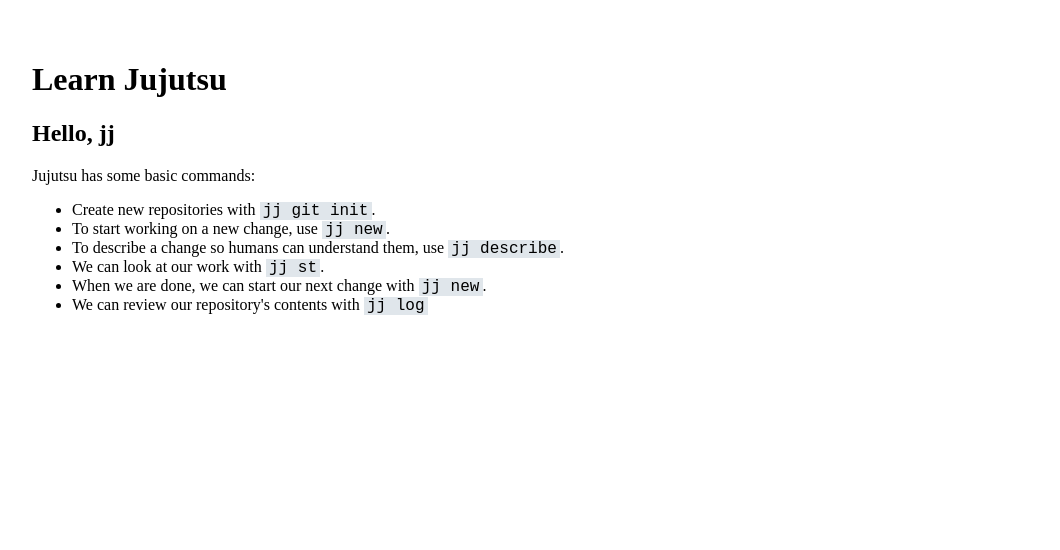
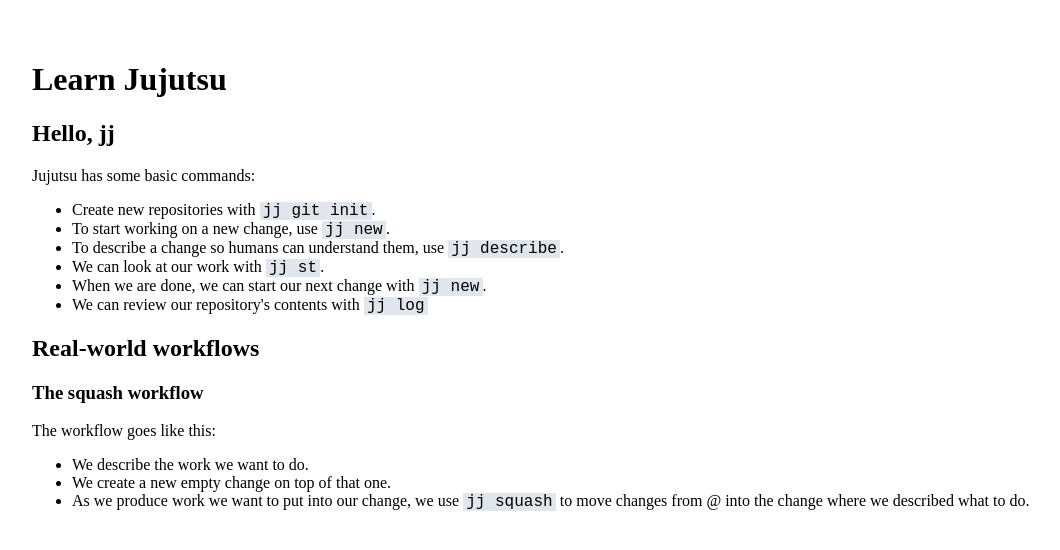
Before and after one commit to hmdshfq/learn-jj, a React (Vite) app: page / in a window 1280 px wide. Shown: the top 550 px of the page, without its empty margins (8-1068 px from the left). Built offline with nearby package versions, Linux system fonts and the light colour scheme.

Commit message:
Add real-world workflows and squash workflow

```diff
--- a/src/App.jsx
+++ b/src/App.jsx
@@ -14,6 +14,15 @@
 - We can look at our work with \`jj st\`.
 - When we are done, we can start our next change with \`jj new\`.
 - We can review our repository's contents with \`jj log\`
+
+## Real-world workflows
+
+### The squash workflow
+
+The workflow goes like this:
+- We describe the work we want to do.
+- We create a new empty change on top of that one.
+- As we produce work we want to put into our change, we use \`jj squash\` to move changes from @ into the change where we described what to do.
 `;
 
     return <Markdown>{markdown}</Markdown>;
```
